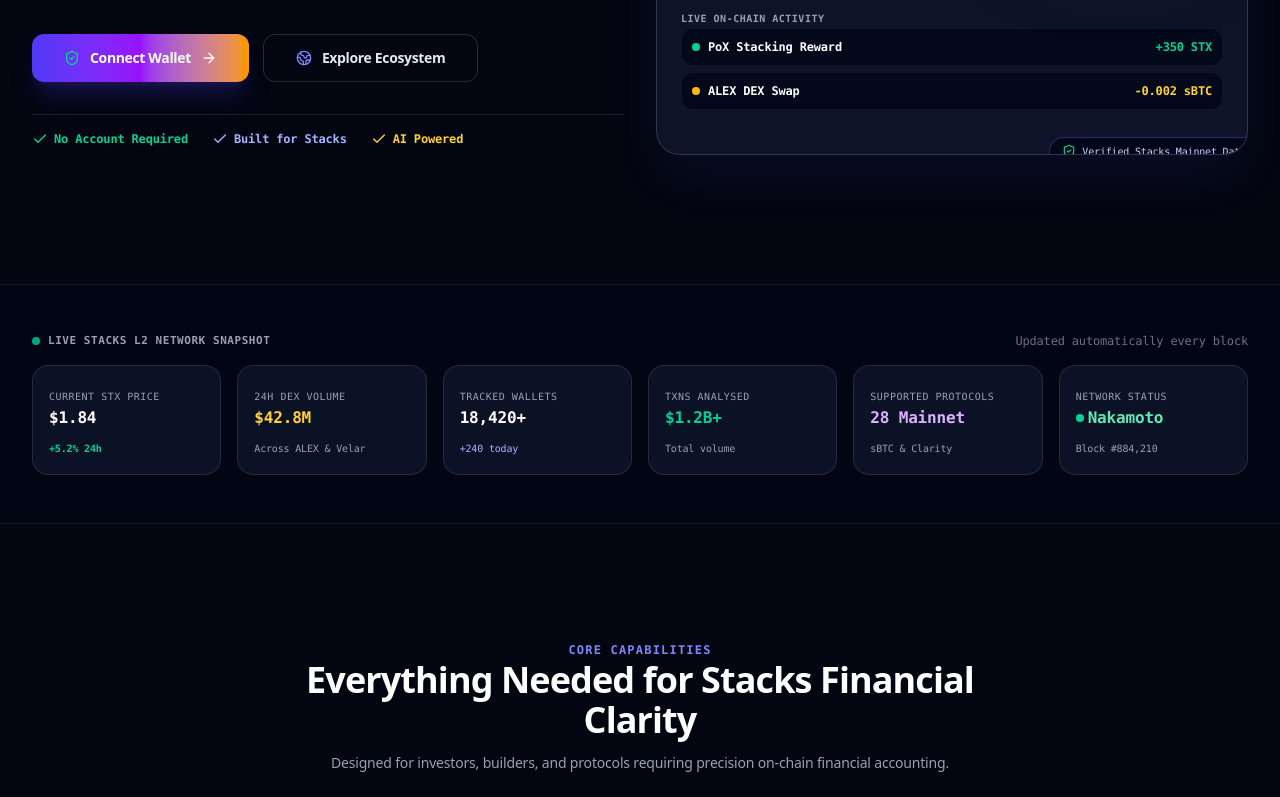
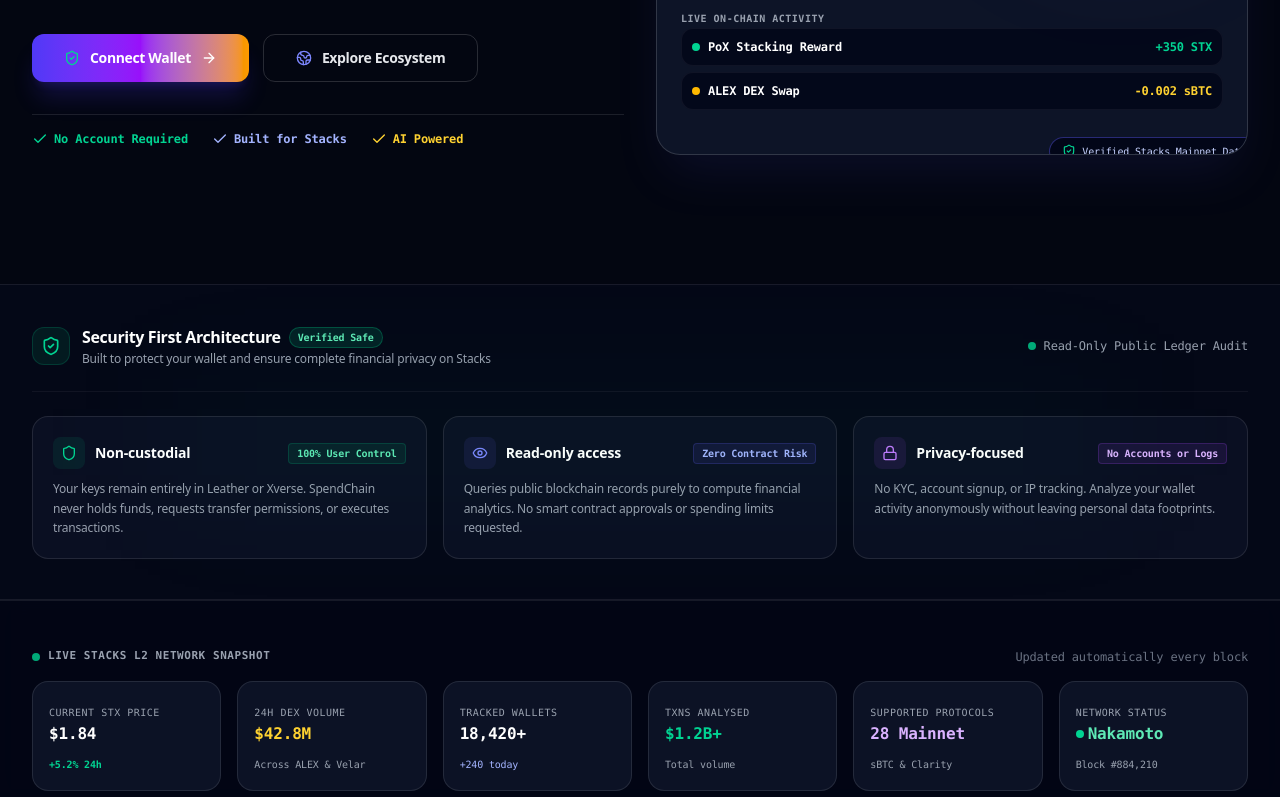
Before and after one commit to Mayowadave/SpendChain, a React (Vite) app: page / in a window 1280 px wide. Shown: the part 517-1314 px from the top of the page. Built offline with nearby package versions, Linux system fonts and the light colour scheme; no server answers; what @stacks/connect would draw is missing.

Commit message:
feat(landing): add security trust signal section
Implement a new security-focused architectural overview section on the landing page to enhance user trust and highlight platform safety.

```diff
--- a/src/components/LandingPage.tsx
+++ b/src/components/LandingPage.tsx
@@ -2,6 +2,8 @@
 import {
   ArrowRight,
   ShieldCheck,
+  Shield,
+  Eye,
   Bot,
   Sparkles,
   CheckCircle2,
@@ -330,6 +332,97 @@
             </div>
 
           </div>
+        </div>
+      </section>
+
+      {/* SECURITY FIRST TRUST SIGNAL BAR */}
+      <section className="py-8 sm:py-10 border-y border-white/[0.08] bg-[#05091a]/80 backdrop-blur-xl relative overflow-hidden">
+        {/* Subtle background glow */}
+        <div className="absolute top-1/2 left-1/2 -translate-x-1/2 -translate-y-1/2 w-3/4 h-24 bg-emerald-500/5 blur-3xl pointer-events-none" />
+
+        <div className="max-w-7xl mx-auto px-4 sm:px-6 lg:px-8">
+
+          <div className="flex flex-col md:flex-row md:items-center justify-between gap-4 pb-6 border-b border-white/5">
+            <div className="flex items-center space-x-3">
+              <div className="p-2 rounded-xl bg-emerald-500/10 border border-emerald-500/20 text-emerald-400">
+                <ShieldCheck className="w-5 h-5" />
+              </div>
+              <div>
+                <div className="flex items-center space-x-2">
+                  <span className="font-extrabold text-sm sm:text-base text-white tracking-tight">Security First Architecture</span>
+                  <span className="px-2 py-0.5 rounded-full bg-emerald-500/15 text-emerald-300 text-[10px] font-mono font-bold border border-emerald-500/30">
+                    Verified Safe
+                  </span>
+                </div>
+                <p className="text-xs text-gray-400 font-sans mt-0.5">Built to protect your wallet and ensure complete financial privacy on Stacks</p>
+              </div>
+            </div>
+
+            <div className="flex items-center space-x-2 text-xs font-mono text-gray-400">
+              <span className="w-2 h-2 rounded-full bg-emerald-400 animate-pulse" />
+              <span>Read-Only Public Ledger Audit</span>
+            </div>
+          </div>
+
+          {/* 3 Badges */}
+          <div className="grid grid-cols-1 md:grid-cols-3 gap-4 pt-6">
+
+            {/* Badge 1: Non-custodial */}
+            <div className="p-5 rounded-2xl bg-slate-900/60 border border-white/10 hover:border-emerald-500/30 transition-all space-y-2.5 group">
+              <div className="flex items-center justify-between">
+                <div className="flex items-center space-x-2.5">
+                  <div className="p-2 rounded-lg bg-emerald-500/10 text-emerald-400 group-hover:scale-105 transition-transform">
+                    <Shield className="w-4 h-4" />
+                  </div>
+                  <h3 className="font-bold text-sm text-white group-hover:text-emerald-300 transition-colors">Non-custodial</h3>
+                </div>
+                <span className="px-2 py-0.5 rounded bg-emerald-500/10 text-emerald-300 text-[10px] font-mono font-semibold border border-emerald-500/20">
+                  100% User Control
+                </span>
+              </div>
+              <p className="text-xs text-gray-400 leading-relaxed font-sans">
+                Your keys remain entirely in Leather or Xverse. SpendChain never holds funds, requests transfer permissions, or executes transactions.
+              </p>
+            </div>
+
+            {/* Badge 2: Read-only access */}
+            <div className="p-5 rounded-2xl bg-slate-900/60 border border-white/10 hover:border-indigo-500/30 transition-all space-y-2.5 group">
+              <div className="flex items-center justify-between">
+                <div className="flex items-center space-x-2.5">
+                  <div className="p-2 rounded-lg bg-indigo-500/10 text-indigo-400 group-hover:scale-105 transition-transform">
+                    <Eye className="w-4 h-4" />
+                  </div>
+                  <h3 className="font-bold text-sm text-white group-hover:text-indigo-300 transition-colors">Read-only access</h3>
+                </div>
+                <span className="px-2 py-0.5 rounded bg-indigo-500/10 text-indigo-300 text-[10px] font-mono font-semibold border border-indigo-500/20">
+                  Zero Contract Risk
+                </span>
+              </div>
+              <p className="text-xs text-gray-400 leading-relaxed font-sans">
+                Queries public blockchain records purely to compute financial analytics. No smart contract approvals or spending limits requested.
+              </p>
+            </div>
+
+            {/* Badge 3: Privacy-focused */}
+            <div className="p-5 rounded-2xl bg-slate-900/60 border border-white/10 hover:border-purple-500/30 transition-all space-y-2.5 group">
+              <div className="flex items-center justify-between">
+                <div className="flex items-center space-x-2.5">
+                  <div className="p-2 rounded-lg bg-purple-500/10 text-purple-400 group-hover:scale-105 transition-transform">
+                    <Lock className="w-4 h-4" />
+                  </div>
+                  <h3 className="font-bold text-sm text-white group-hover:text-purple-300 transition-colors">Privacy-focused</h3>
+                </div>
+                <span className="px-2 py-0.5 rounded bg-purple-500/10 text-purple-300 text-[10px] font-mono font-semibold border border-purple-500/20">
+                  No Accounts or Logs
+                </span>
+              </div>
+              <p className="text-xs text-gray-400 leading-relaxed font-sans">
+                No KYC, account signup, or IP tracking. Analyze your wallet activity anonymously without leaving personal data footprints.
+              </p>
+            </div>
+
+          </div>
+
         </div>
       </section>
 
```
